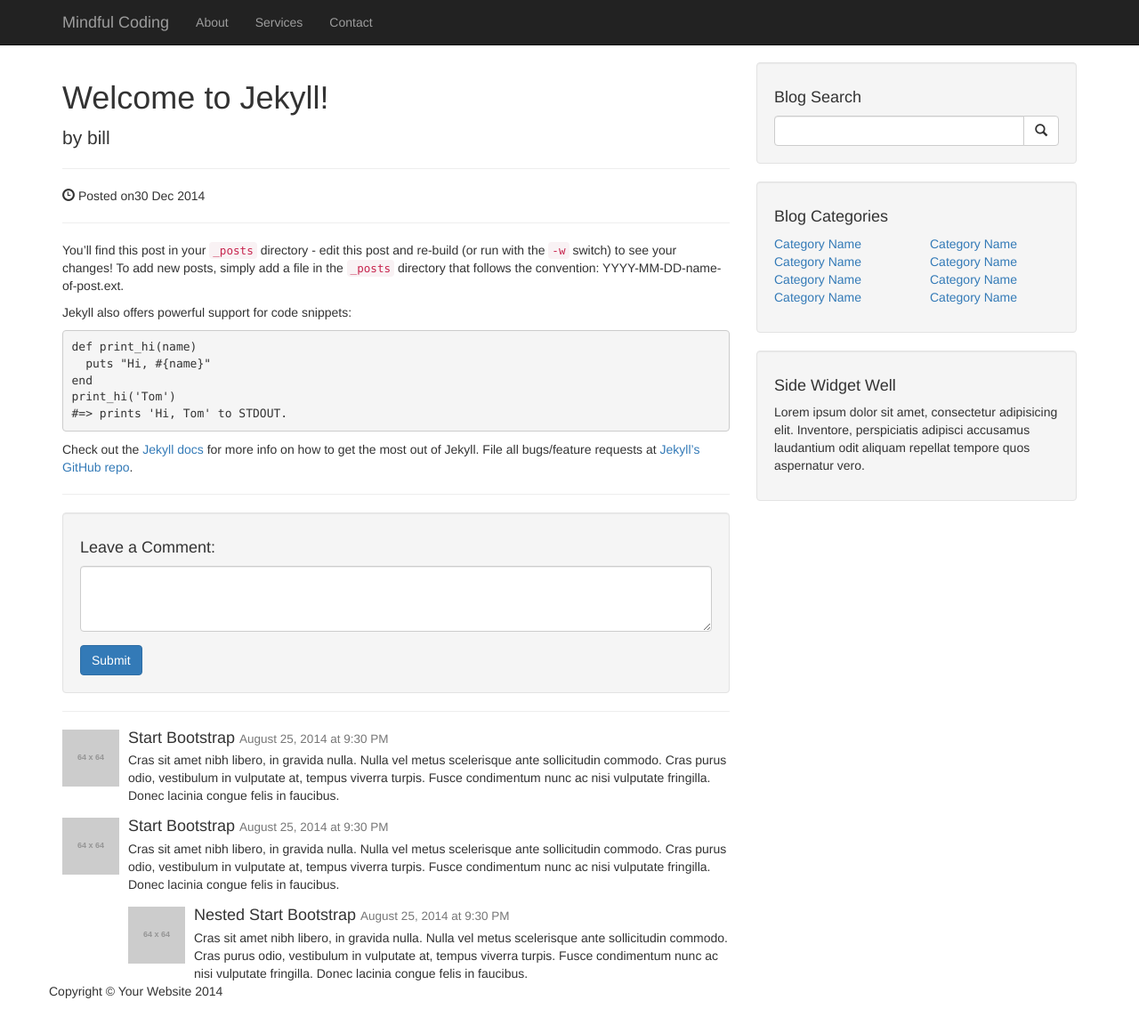
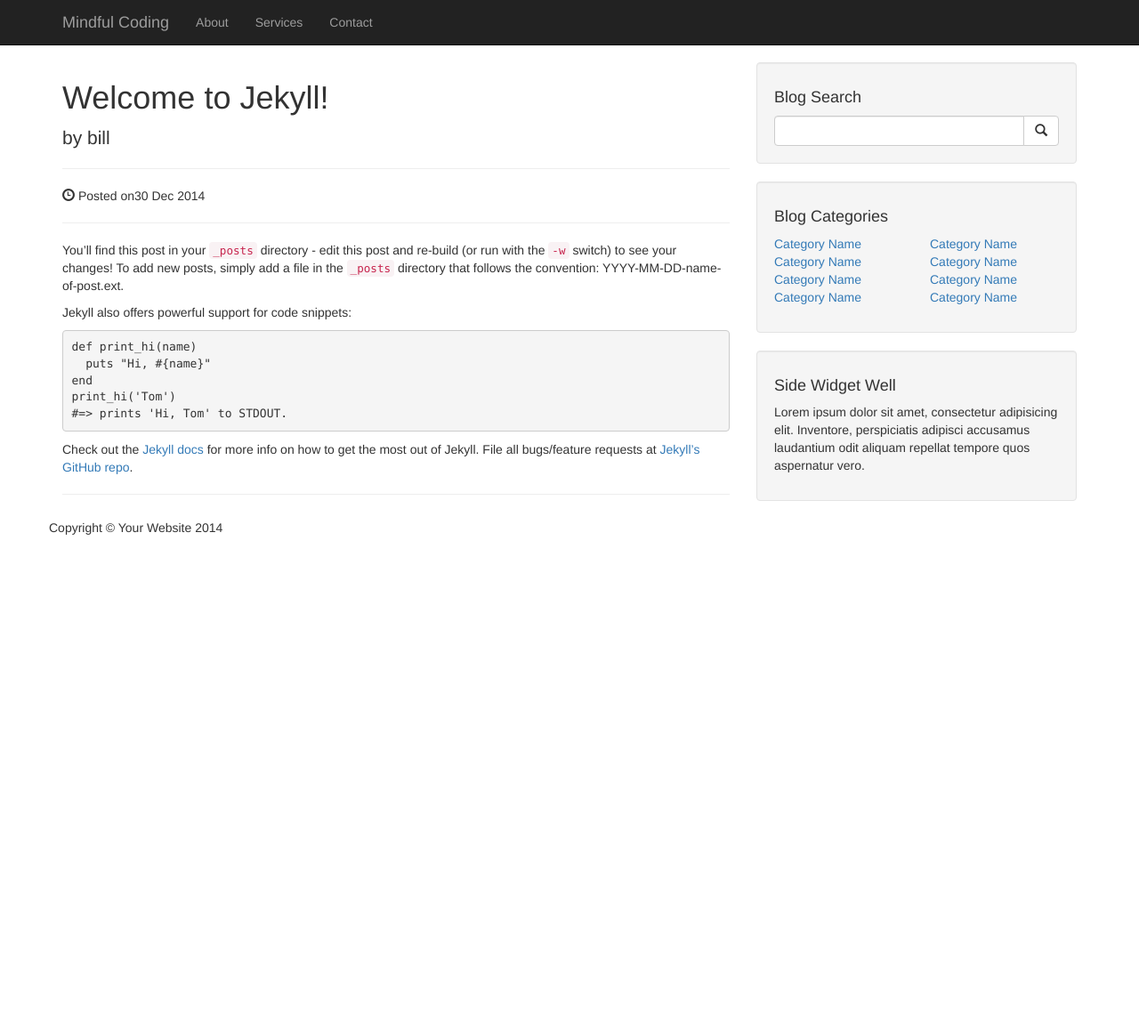
Before and after one commit to billperegoy/mindful-coding, a Jekyll site: the page built from _posts/2014-12-30-welcome-to-jekyll.markdown, in a window 1280 px wide and 1184 px high. Shown: the top 1161 px of the window at 89% size. Built offline with Jekyll 4.4.1, drawn with Linux system fonts in a browser that asks for light colours; comment, search, counter and statistics services are not loaded.

Commit message:
Added Disqus comments.

```diff
--- /dev/null
+++ b/_includes/disqus_comments.html
@@ -0,0 +1,13 @@
+<div id="disqus_thread"></div>
+<script type="text/javascript">
+    /* * * CONFIGURATION VARIABLES: EDIT BEFORE PASTING INTO YOUR WEBPAGE * * */
+    var disqus_shortname = 'mindful-coding'; // required: replace example with your forum shortname
+
+    /* * * DON'T EDIT BELOW THIS LINE * * */
+    (function() {
+        var dsq = document.createElement('script'); dsq.type = 'text/javascript'; dsq.async = true;
+        dsq.src = '//' + disqus_shortname + '.disqus.com/embed.js';
+        (document.getElementsByTagName('head')[0] || document.getElementsByTagName('body')[0]).appendChild(dsq);
+    })();
+</script>
+<noscript>Please enable JavaScript to view the <a href="http://disqus.com/?ref_noscript">comments powered by Disqus.</a></noscript>
--- a/_includes/footer.html
+++ b/_includes/footer.html
@@ -7,3 +7,4 @@
             </div>
             <!-- /.row -->
         </footer>
+        {% include disqus_comment_count.html %}
--- a/_layouts/post.html
+++ b/_layouts/post.html
@@ -37,61 +37,9 @@
                 {{ content }}
                 <hr>
 
+
                 <!-- Blog Comments -->
-
-                <!-- Comments Form -->
-                <div class="well">
-                    <h4>Leave a Comment:</h4>
-                    <form role="form">
-                        <div class="form-group">
-                            <textarea class="form-control" rows="3"></textarea>
-                        </div>
-                        <button type="submit" class="btn btn-primary">Submit</button>
-                    </form>
-                </div>
-
-                <hr>
-
-                <!-- Posted Comments -->
-
-                <!-- Comment -->
-                <div class="media">
-                    <a class="pull-left" href="#">
-                        <img class="media-object" src="http://placehold.it/64x64" alt="">
-                    </a>
-                    <div class="media-body">
-                        <h4 class="media-heading">Start Bootstrap
-                            <small>August 25, 2014 at 9:30 PM</small>
-                        </h4>
-                        Cras sit amet nibh libero, in gravida nulla. Nulla vel metus scelerisque ante sollicitudin commodo. Cras purus odio, vestibulum in vulputate at, tempus viverra turpis. Fusce condimentum nunc ac nisi vulputate fringilla. Donec lacinia congue felis in faucibus.
-                    </div>
-                </div>
-
-                <!-- Comment -->
-                <div class="media">
-                    <a class="pull-left" href="#">
-                        <img class="media-object" src="http://placehold.it/64x64" alt="">
-                    </a>
-                    <div class="media-body">
-                        <h4 class="media-heading">Start Bootstrap
-                            <small>August 25, 2014 at 9:30 PM</small>
-                        </h4>
-                        Cras sit amet nibh libero, in gravida nulla. Nulla vel metus scelerisque ante sollicitudin commodo. Cras purus odio, vestibulum in vulputate at, tempus viverra turpis. Fusce condimentum nunc ac nisi vulputate fringilla. Donec lacinia congue felis in faucibus.
-                        <!-- Nested Comment -->
-                        <div class="media">
-                            <a class="pull-left" href="#">
-                                <img class="media-object" src="http://placehold.it/64x64" alt="">
-                            </a>
-                            <div class="media-body">
-                                <h4 class="media-heading">Nested Start Bootstrap
-                                    <small>August 25, 2014 at 9:30 PM</small>
-                                </h4>
-                                Cras sit amet nibh libero, in gravida nulla. Nulla vel metus scelerisque ante sollicitudin commodo. Cras purus odio, vestibulum in vulputate at, tempus viverra turpis. Fusce condimentum nunc ac nisi vulputate fringilla. Donec lacinia congue felis in faucibus.
-                            </div>
-                        </div>
-                        <!-- End Nested Comment -->
-                    </div>
-                </div>
+                {% include disqus_comments.html %}
 
             </div>
 
--- a/index.html
+++ b/index.html
@@ -10,6 +10,7 @@
       <h2>
         <a href="{{ post.url }}">{{ post.title }}</a>
       </h2>
+      <h3><a href="{{ post.url }}#disqus_thread">{{ post.title }}</a></h3>
       <p class="lead">
       by {{ post.author }}
       </p>
```
Also changed, not shown: _includes/disqus_comment_count.html (added, +12 -0 lines).
